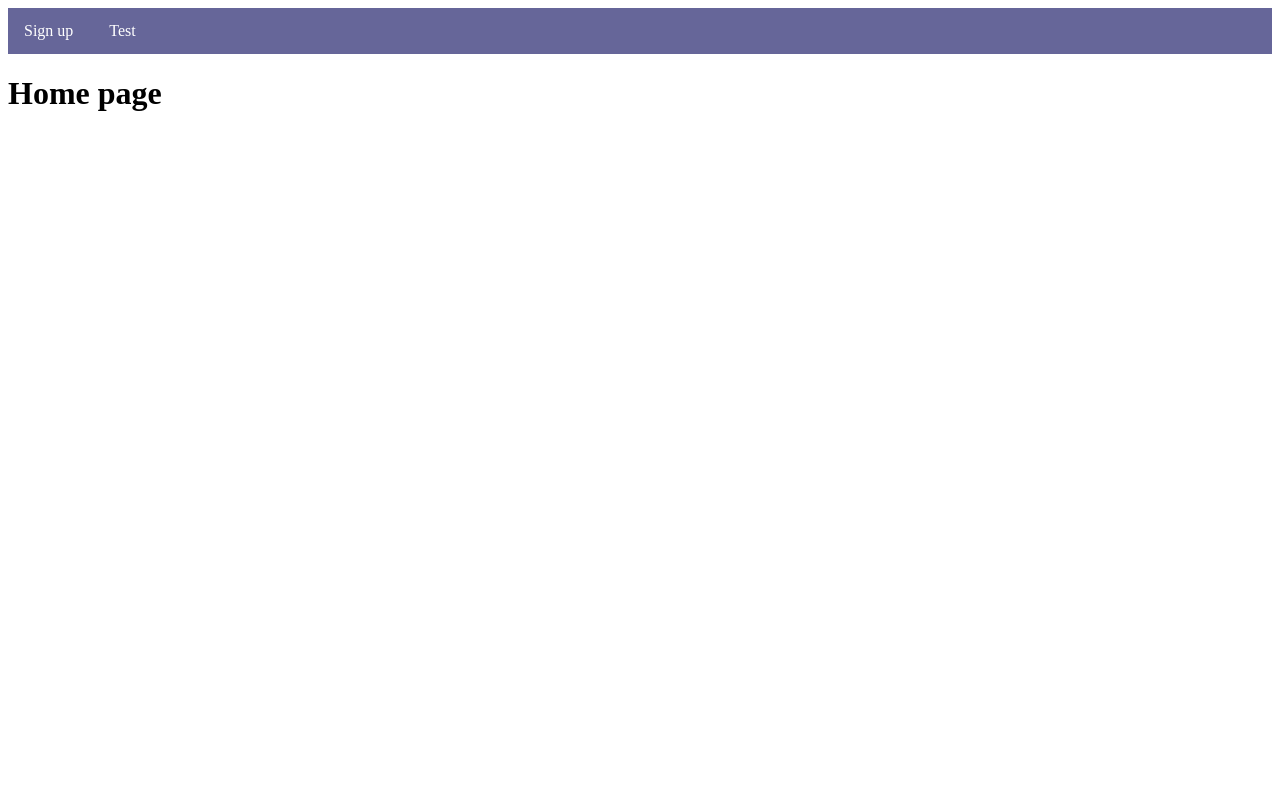
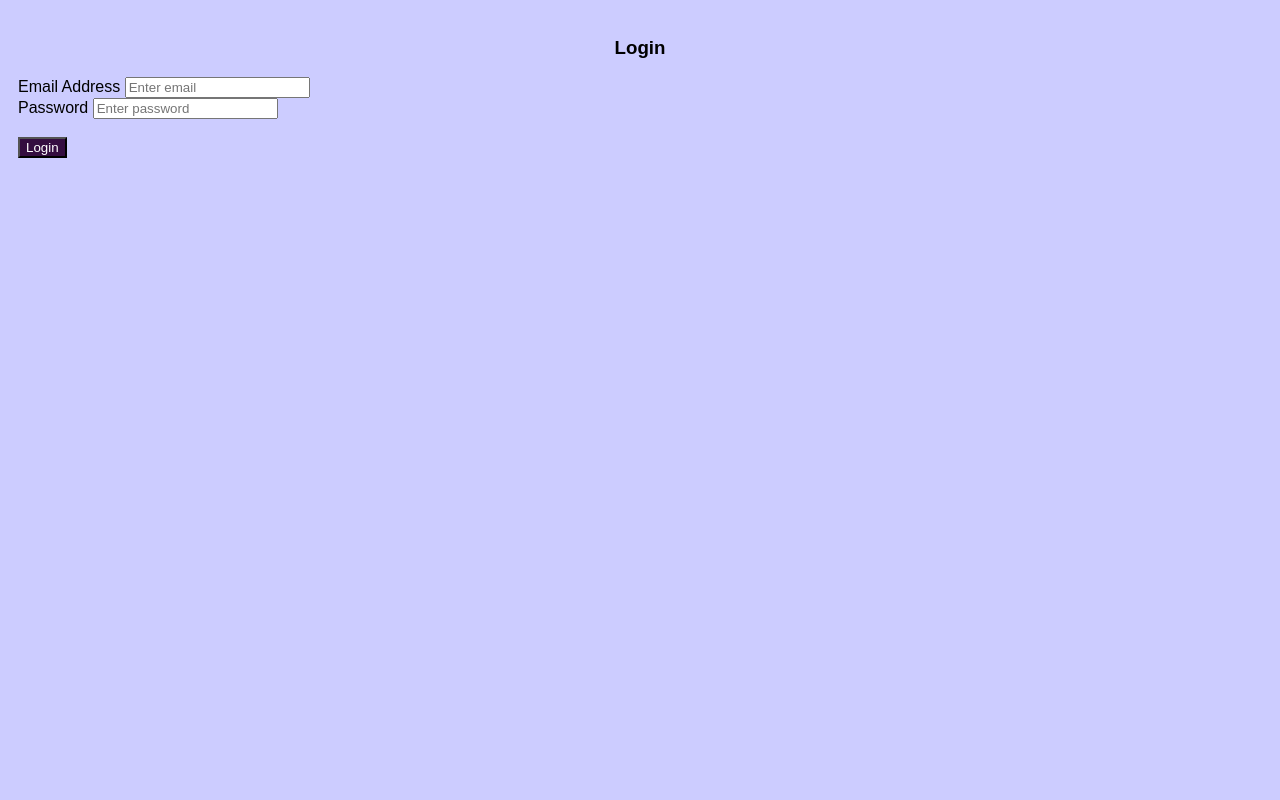
Before and after one commit to maggie197/Pets_gallery, a Flask app: page /login in a window 1280 px wide. Run offline with Flask 2, Linux system fonts and the light colour scheme.

Commit message:
modified: auth, base, index, navigation bar

```diff
--- a/website/auth.py
+++ b/website/auth.py
@@ -1,4 +1,4 @@
-from flask import Blueprint, render_template, request, redirect, url_for
+from flask import Blueprint, render_template, request, redirect, url_for, flash
 from .modules import User
 from . import db
 from werkzeug.security import generate_password_hash, check_password_hash #store password that is secure
@@ -19,36 +19,46 @@
             if check_password_hash(user.password, password):
                 login_user(user, remember=True)
 
-                return redirect(url_for('views.home'))
-    return  render_template('index.html', user=current_user )
+            else:
+                flash('Incorrect password, try again.', category='error')
+        else:
+            flash('Email does not exist.', category='error')
+
+    return render_template("login.html", user=current_user)
 
 @auth.route('/signup', methods=['POST', 'GET'])
 def sign_up():
     if request.method == 'POST':
-        email = request.form['email']
-        first_name = request.form['first_name']
-        password1 = request.form['password1']
-        password2 = request.form['password2']
+        email = request.form.get('email')
+        first_name = request.form.get('firstName')
+        password1 = request.form.get('password1')
+        password2 = request.form.get('password2')
     # push to db
         user = User.query.filter_by(email=email).first()
-
-        try:
-            new_user = User(email=email, first_name=first_name, password=generate_password_hash(password1, method='sha256'))
+        if user:
+            flash('Email already exists.', category='error')
+        elif len(email) < 4:
+            flash('Email must be greater than 3 characters.', category='error')
+        elif len(first_name) < 2:
+            flash('First name must be greater than 1 character.', category='error')
+        elif password1 != password2:
+            flash('Passwords don\'t match.', category='error')
+        elif len(password1) < 7:
+            flash('Password must be at least 7 characters.', category='error')
+        else:
+            new_user = User(email=email, first_name=first_name, password=generate_password_hash(
+                password1, method='sha256'))
             db.session.add(new_user)
             db.session.commit()
-            login_user(user, remember=True)
-
+            login_user(new_user, remember=True)
+            flash('Account created!', category='success')
             return redirect(url_for('views.home'))
 
-        except:
-            return "There was an error"
+    return render_template("signup.html", user=current_user)
 
-    else:
-
-        return redirect(url_for('views.home'))
 
 @auth.route('/logout')
 @login_required
 def logout():
     logout_user()
-    return redirect(url_for('auth.login', user=current_user ))
+    return redirect(url_for('auth.login'))
--- a/website/templates/base.html
+++ b/website/templates/base.html
@@ -1,13 +1,16 @@
-{% block content %}
+<!DOCTYPE html>
+<html>
+  <head>
+    <meta charset="utf-8" />
+    <meta name="viewport" content="width=device-width, initial-scale=1" />
+
+  </head>
   <style>
-    * {
-      box-sizing: border-box;
-  }
 
   body {
       font-family: Arial;
       padding: 10px;
-      background:  #c1c1dd;
+      background:  #ccccff;
   }
 
 
@@ -19,6 +22,43 @@
   background-color: #5e0e8ded;
   color: white;
 }
-</style>
+  </style>
+  <!DOCTYPE html>
+  <html>
+    <head>
+      <meta charset="utf-8" />
+      <meta name="viewport" content="width=device-width, initial-scale=1" />
 
-    {% endblock %}
+
+      <title>{% block title %}Home{% endblock %}</title>
+    </head>
+    <style>
+      * {
+        box-sizing: border-box;
+    }
+
+    body {
+        font-family: Arial;
+        padding: 10px;
+        background:  #ccccff;
+    }
+
+
+  .btn-primary{
+    background-color:  #340d40;
+    color: white;
+  }
+  .btn-primary:hover {
+    background-color: #5e0e8ded;
+    color: white;
+  }
+    </style>
+
+    <body>
+
+      {% block content %}
+      {% endblock %}
+
+    </body>
+  </html>
+</html>
--- a/website/templates/index.html
+++ b/website/templates/index.html
@@ -1,8 +1,8 @@
 {% extends "base.html" %}
-{% include "nav-bar.html" %}
+{% block title %}Home{% endblock %}
+{% block content %}
+    {% include "nav-bar.html" %}
 
-{% block content %}
-<h1>Home page</h1>
+<h1> This is home page </h1>
 
-
-{% endblock %}
+    {% endblock %}
--- a/website/templates/nav-bar.html
+++ b/website/templates/nav-bar.html
@@ -78,4 +78,7 @@
             </div>
           </nav>
 
+          {% with messages = get_flashed_messages(with_categories=true) %} {% if
+            messages %} {% for category, message in messages %} {% if category ==
+            'error' %}
 {% endblock %}
```
